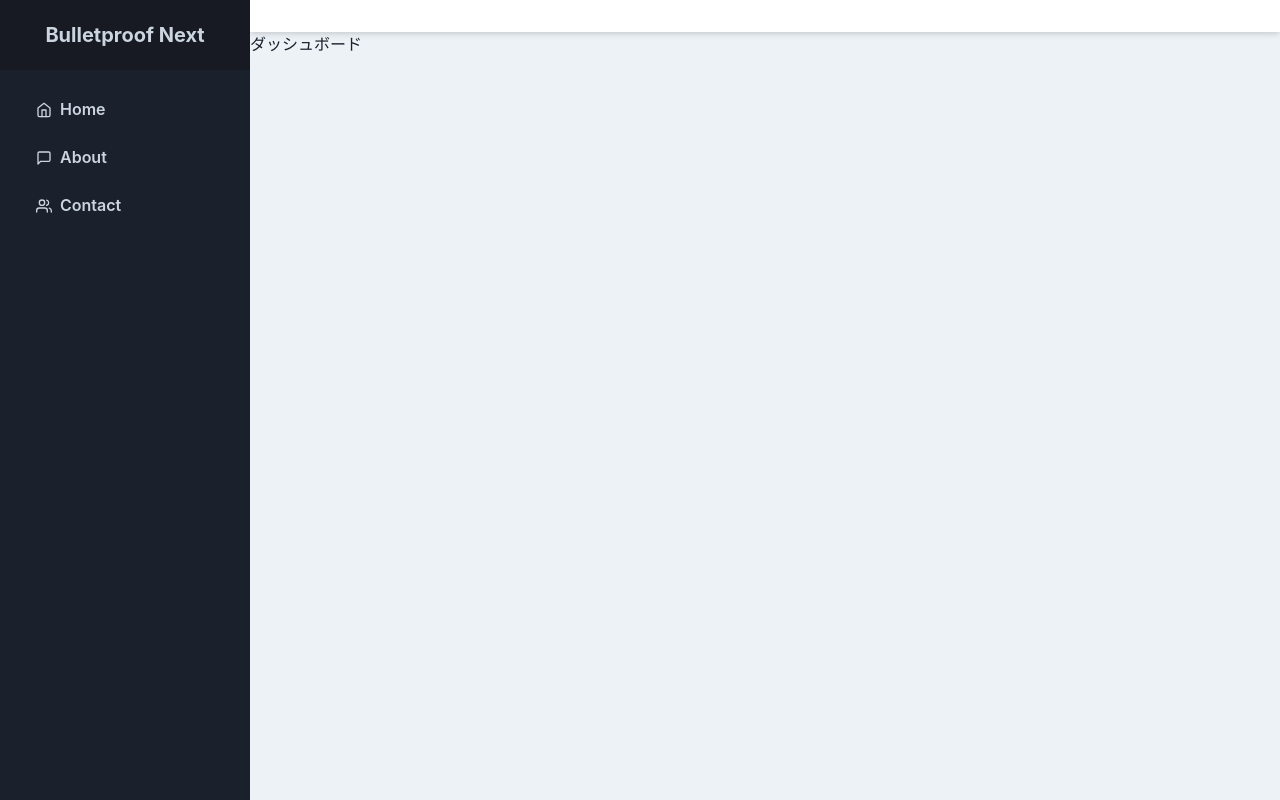
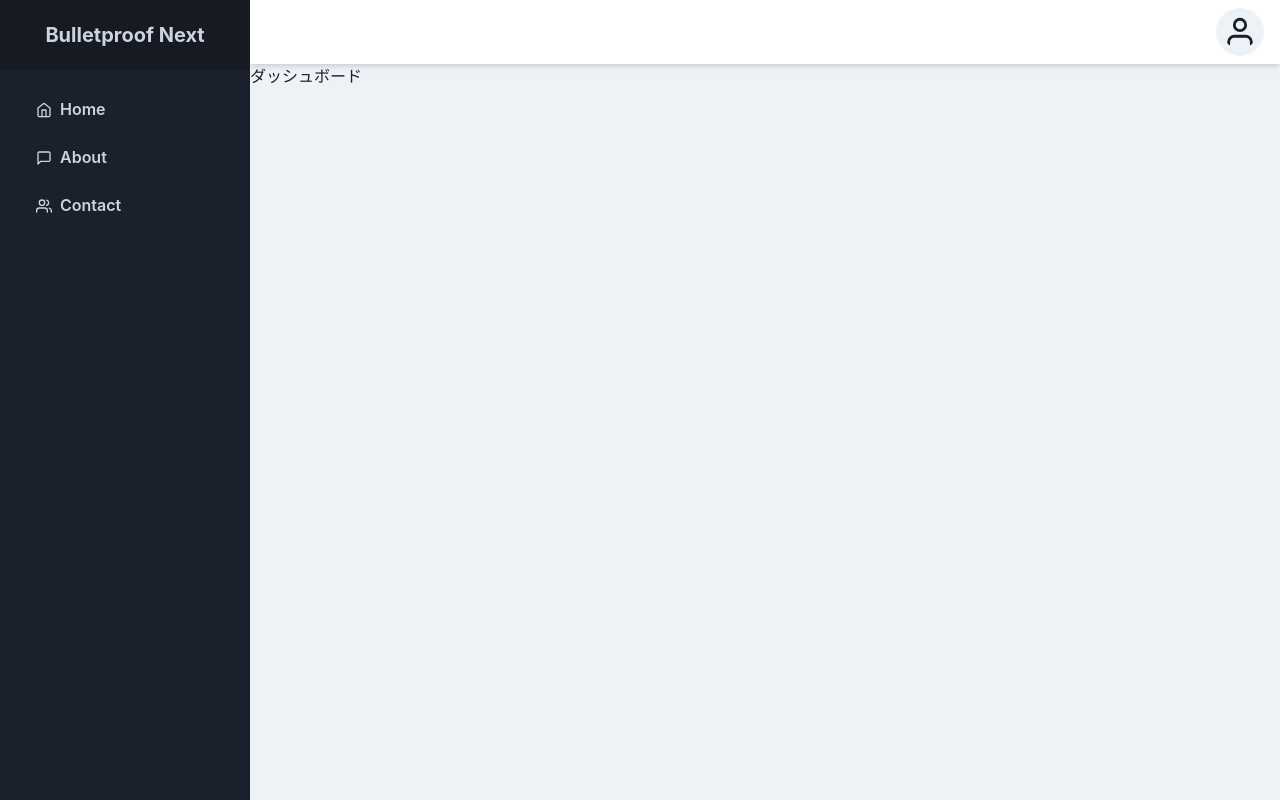
Before and after one commit to axis-sato/bulletproof-next, a Next.js app: page /app in a window 1280 px wide. Built offline with nearby package versions, Linux system fonts and the light colour scheme.

Commit message:
Add user icon

```diff
--- a/src/components/Layout/MainLayout.tsx
+++ b/src/components/Layout/MainLayout.tsx
@@ -14,6 +14,7 @@ import {
   useBreakpointValue,
   useBoolean,
   Center,
+  Spacer,
 } from "@chakra-ui/react";
 import Head from "next/head";
 import React, { ReactElement, ReactNode } from "react";
@@ -23,6 +24,7 @@ import {
   FiMessageSquare,
   FiUsers,
 } from "react-icons/fi";
+import { FiUser } from "react-icons/fi";
 
 import { APP_NAME } from "@/constants/appName";
 
@@ -33,8 +35,7 @@ type HeaderProps = {
 
 const Header = ({ showSidebarButton = true, onShowSidebar }: HeaderProps) => {
   return (
-    <Flex bg="white" p={4} shadow="md" justifyContent="center">
-      <Box flex="1">
+    <Flex bg="white" px={4} py={2} shadow="md" justifyContent="center">
       {showSidebarButton && (
         <IconButton
           aria-label="open side drawer"
@@ -43,8 +44,15 @@ const Header = ({ showSidebarButton = true, onShowSidebar }: HeaderProps) => {
           onClick={onShowSidebar}
         />
       )}
-      </Box>
-      <Box flex="1" />
+      <Spacer />
+      <Box
+        as={FiUser}
+        cursor={"pointer"}
+        size="48px"
+        rounded={50}
+        bg="gray.100"
+        p="7px"
+      />
     </Flex>
   );
 };
```
Lines whose indentation alone changed are shown as unchanged.
